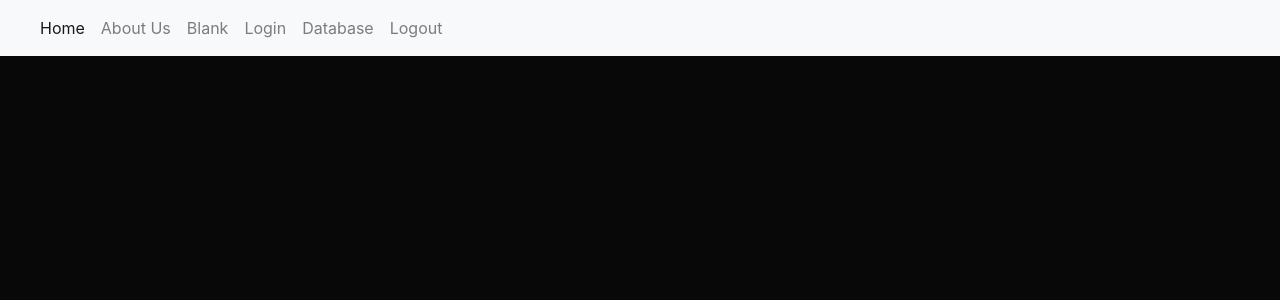
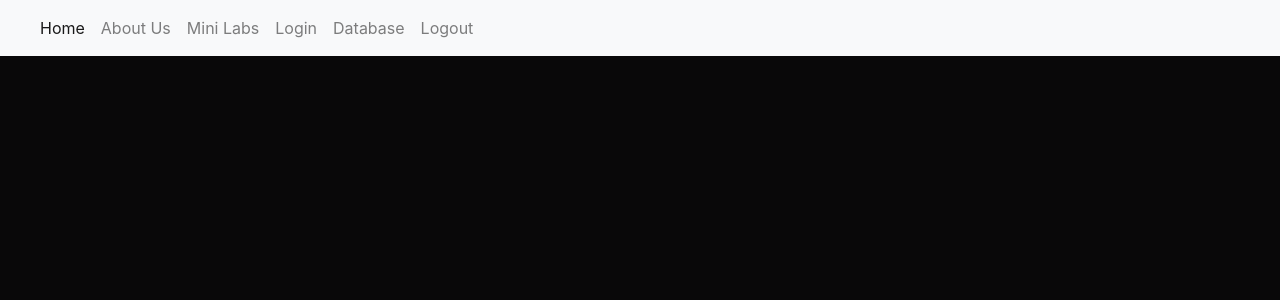
Before and after one commit to macddmac/P3PROPHET, a Flask app: page / in a window 1280 px wide. Shown: the top 300 px of the page. Run offline with Flask 2, Linux system fonts and the light colour scheme; some libraries are stand-ins or nearby versions.

Commit message:
small change for us to put our mini labs

```diff
--- a/templates/base.html
+++ b/templates/base.html
@@ -58,7 +58,7 @@
         <div class="navbar-nav">
             <a class="nav-link active" href="/">Home <span class="sr-only">(current)</span></a>
             <a class="nav-link" href="/testimonial">About Us</a>
-            <a class="nav-link" href="/blank">Blank</a>
+            <a class="nav-link" href="/blank">Mini Labs</a>
             <a class="nav-link" href="/login">Login</a>
             <a class="nav-link" href="/database">Database</a>
             <a class="nav-link" href="/logout">Logout</a>
```
